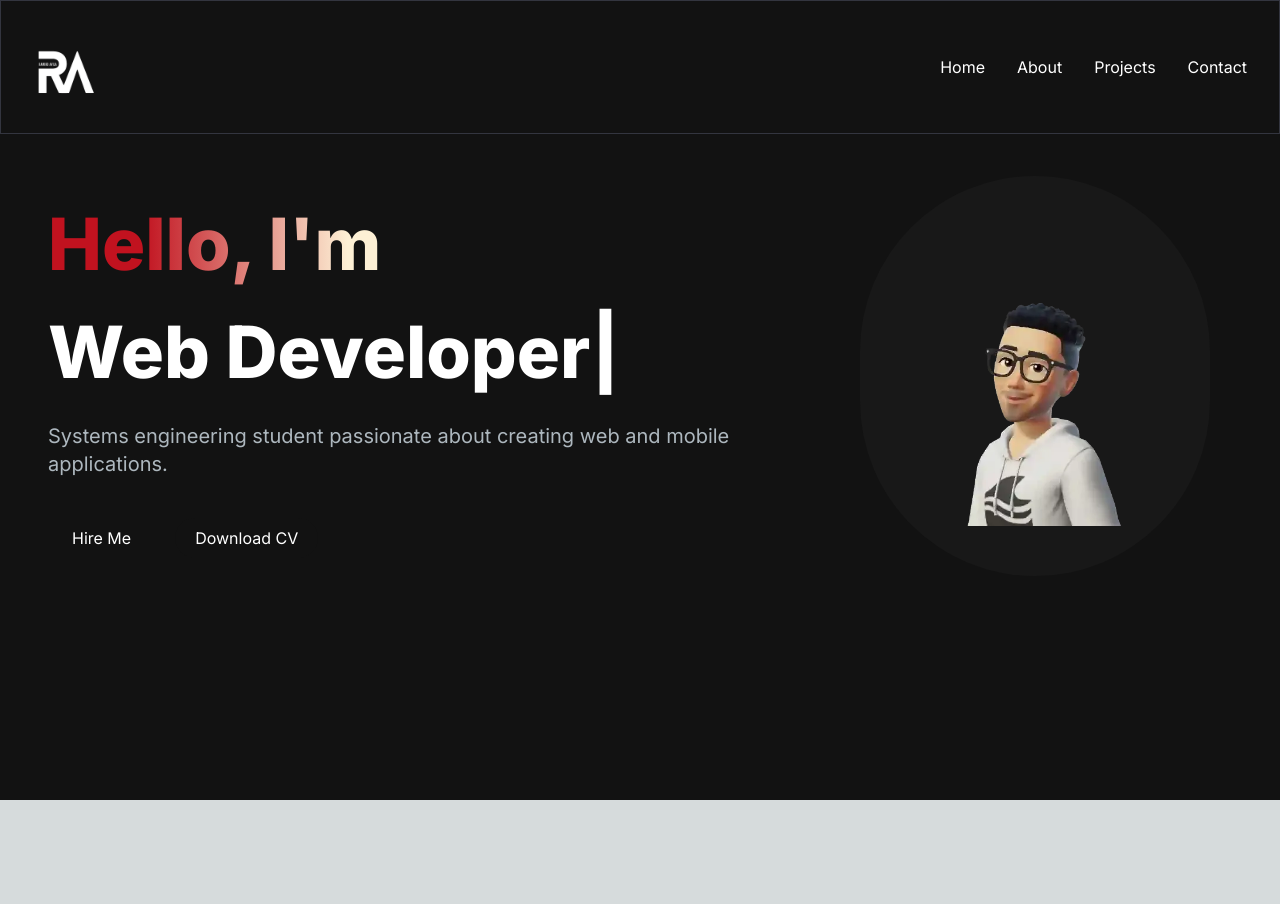
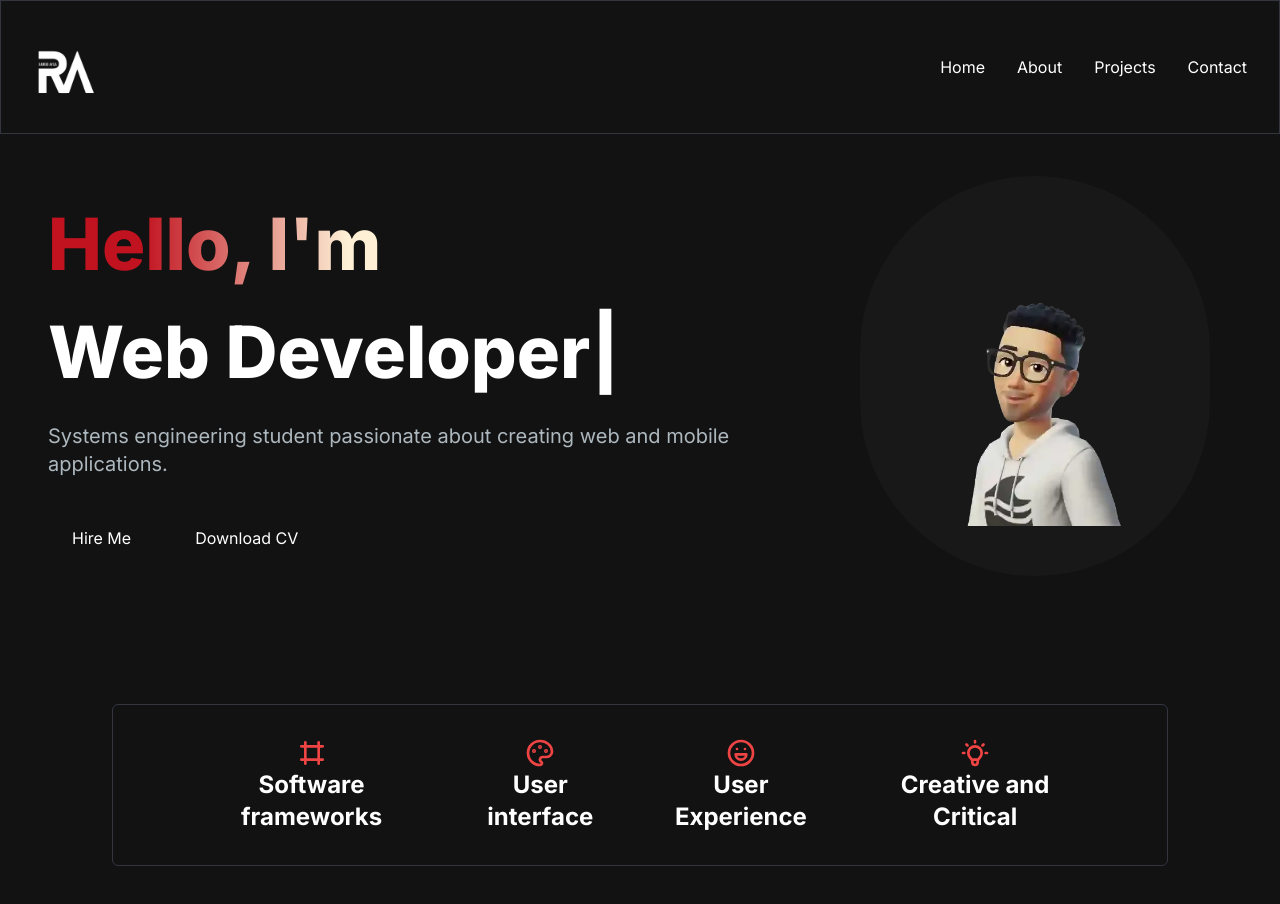
Before and after one commit to ramiro999/Portfolio, a Next.js app: page / in a window 1280 px wide. Shown: the top 904 px of the page. Before the commit the page ends 800 px from the top, so only its background shows below. Built offline with nearby package versions, Linux system fonts and the light colour scheme.

Commit message:
add SectionTwo

```diff
--- a/package.json
+++ b/package.json
@@ -14,6 +14,7 @@
     "next": "14.1.0",
     "react": "^18",
     "react-dom": "^18",
+    "react-fontawesome": "^1.7.1",
     "react-type-animation": "^3.2.0"
   },
   "devDependencies": {
--- a/src/app/components/Navbar.tsx
+++ b/src/app/components/Navbar.tsx
@@ -40,7 +40,7 @@ const Navbar: React.FC = () => {
           src="/1.png"
           alt="person image"
           width={100}
-          height={100}
+          height={80}
           priority={false}
         />
         <div className="mobile-menu block md:hidden">
--- a/src/app/components/SectionOne.tsx
+++ b/src/app/components/SectionOne.tsx
@@ -10,9 +10,9 @@ const SectionOne: React.FC = () => {
     <section className="lg: py-16">
       <div className="grid grid-cols-1 sm:grid-cols-12">
         <motion.div
-          initial={{ x: -100, opacity: 0 }}
-          animate={{ x: 0, opacity: 1 }}
-          transition={{ duration: 1 }}
+          initial={{ opacity: 0, scale: 0.5 }}
+          animate={{ opacity: 1, scale: 1 }}
+          transition={{ duration: 0.5 }}
           className="col-span-8 place-self-center text-center sm:text-left justify-self-start"
         >
           <h1 className="text-white mb-4 text-4xl sm:text-5xl lg:text-7xl lg:leading-normal font-extrabold">
@@ -58,9 +58,9 @@ const SectionOne: React.FC = () => {
           </div>
         </motion.div>
         <motion.div
-          initial={{ x: 100, opacity: 0 }}
-          animate={{ x: 0, opacity: 1 }}
-          transition={{ duration: 1 }}
+          initial={{ opacity: 0, scale: 0.5 }}
+          animate={{ opacity: 1, scale: 1 }}
+          transition={{ duration: 0.5 }}
           className="col-span-4 place-self-center"
         >
           <div className="rounded-full bg-[#181818] w-[350px] h-[400px] relative">
--- /dev/null
+++ b/src/app/components/SectionTwo.tsx
@@ -0,0 +1,106 @@
+"use client";
+import React from "react";
+import Link from "next/link";
+import Image from "next/image";
+import { TypeAnimation } from "react-type-animation";
+import { motion } from "framer-motion";
+
+const SectionTwo: React.FC = () => {
+  return (
+    <section className="">
+      <div className="py-8 px-4 xl:gap-16 sm:py-16 xl:px-16">
+        <div className="sm:border-[#33353F] sm:border rounded-md py-8 px-16 flex flex-col sm:flex-row items-center justify-between">
+          <div className="flex flex-col items-center justify-center mx-4 my-4 sm:my-0">
+            <svg
+              className="h-8 w-8 text-red-500 flex flex-row"
+              width="24"
+              height="24"
+              viewBox="0 0 24 24"
+              stroke-width="2"
+              stroke="currentColor"
+              fill="none"
+              stroke-linecap="round"
+              stroke-linejoin="round"
+            >
+              {" "}
+              <path stroke="none" d="M0 0h24v24H0z" />{" "}
+              <line x1="4" y1="7" x2="20" y2="7" />{" "}
+              <line x1="4" y1="17" x2="20" y2="17" />{" "}
+              <line x1="7" y1="4" x2="7" y2="20" />{" "}
+              <line x1="17" y1="4" x2="17" y2="20" />
+            </svg>
+            <h2 className="text-white text-center text-2xl font-bold flex flex-row">
+              Software frameworks
+            </h2>
+          </div>
+          <div className="flex flex-col items-center justify-center mx-4 my-4 sm:my-0">
+            <svg
+              className="h-8 w-8 text-red-500"
+              width="24"
+              height="24"
+              viewBox="0 0 24 24"
+              stroke-width="2"
+              stroke="currentColor"
+              fill="none"
+              stroke-linecap="round"
+              stroke-linejoin="round"
+            >
+              {" "}
+              <path stroke="none" d="M0 0h24v24H0z" />{" "}
+              <path d="M12 21a9 9 0 1 1 0 -18a9 8 0 0 1 9 8a4.5 4 0 0 1 -4.5 4h-2.5a2 2 0 0 0 -1 3.75a1.3 1.3 0 0 1 -1 2.25" />{" "}
+              <circle cx="7.5" cy="10.5" r=".5" fill="currentColor" />{" "}
+              <circle cx="12" cy="7.5" r=".5" fill="currentColor" />{" "}
+              <circle cx="16.5" cy="10.5" r=".5" fill="currentColor" />
+            </svg>
+            <h2 className="text-white text-center text-2xl font-bold flex flex-row">
+              User interface
+            </h2>
+          </div>
+          <div className="flex flex-col items-center justify-center mx-4 my-4 sm:my-0">
+            <svg
+              className="h-8 w-8 text-red-500"
+              width="24"
+              height="24"
+              viewBox="0 0 24 24"
+              stroke-width="2"
+              stroke="currentColor"
+              fill="none"
+              stroke-linecap="round"
+              stroke-linejoin="round"
+            >
+              {" "}
+              <path stroke="none" d="M0 0h24v24H0z" />{" "}
+              <circle cx="12" cy="12" r="9" />{" "}
+              <line x1="9" y1="9" x2="9.01" y2="9" />{" "}
+              <line x1="15" y1="9" x2="15.01" y2="9" />{" "}
+              <path d="M8 13a4 4 0 1 0 8 0m0 0H8" />
+            </svg>
+            <h2 className="text-white text-center text-2xl font-bold flex flex-row">
+              User Experience
+            </h2>
+          </div>
+          <div className="flex flex-col items-center justify-center mx-4 my-4 sm:my-0">
+            <svg
+              className="h-8 w-8 text-red-500"
+              fill="none"
+              viewBox="0 0 24 24"
+              stroke="currentColor"
+            >
+              <path
+                stroke-linecap="round"
+                stroke-linejoin="round"
+                stroke-width="2"
+                d="M9.663 17h4.673M12 3v1m6.364 1.636l-.707.707M21 12h-1M4 12H3m3.343-5.657l-.707-.707m2.828 9.9a5 5 0 117.072 0l-.548.547A3.374 3.374 0 0014 18.469V19a2 2 0 11-4 0v-.531c0-.895-.356-1.754-.988-2.386l-.548-.547z"
+              />
+            </svg>
+            <h2 className="text-white text-center text-2xl font-bold flex flex-row">
+              Creative and Critical
+            </h2>
+          </div>
+        </div>
+      </div>
+    </section>
+  );
+};
+
+export default SectionTwo;
--- a/src/app/page.tsx
+++ b/src/app/page.tsx
@@ -1,6 +1,7 @@
 import Image from "next/image";
 import Navbar from "./components/Navbar";
 import SectionOne from "./components/SectionOne";
+import SectionTwo from "./components/SectionTwo";
 
 export default function Home() {
   return (
@@ -8,6 +9,7 @@ export default function Home() {
       <Navbar />
       <div className="container mt-24 mx-auto px-12 py-4">
         <SectionOne />
+        <SectionTwo />
       </div>
     </main>
   );
```
Also changed, not shown: 1 other file (tests, documents, lock files or other folders).
